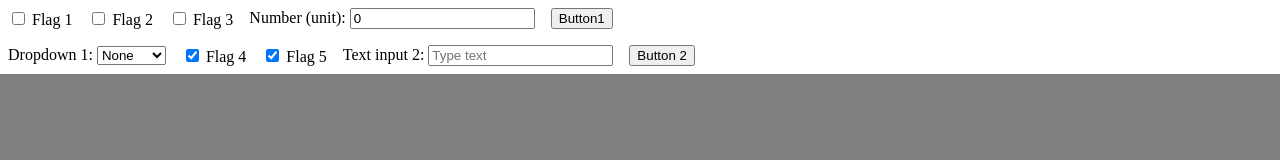
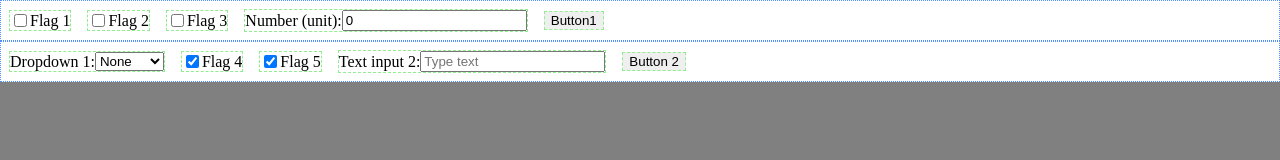
Before and after one commit to nazmulidris/js-scratch, a plain HTML site: page form-layout-css/index.html in a window 1280 px wide. Drawn offline with Linux system fonts and the light colour scheme.

Commit message:
Update CSS to vertically align nested elements

```diff
--- a/form-layout-css/style.css
+++ b/form-layout-css/style.css
@@ -31,17 +31,28 @@ body {
   flex-direction: column;
 }
 
-[data-scope="optionSet2"],
-[data-scope="optionSet1"] {
+[data-scope] {
   display: flex;
   flex-direction: row;
   align-items: center;
   font-size: 12pt;
   background: #fff;
   padding: 8px 0;
+  border: 1px dotted #4d90fe;
 }
 
-[data-scope="optionSet2"] > *,
-[data-scope="optionSet1"] > * {
+[data-scope] > * {
   margin: 0 8px;
+  border: 1px dashed lightgreen;
 }
+
+[data-scope] > * {
+  align-items: center;
+  /* Declare this to be a flex container. */
+  display: flex;
+}
+
+[data-scope] > label > * {
+  /* Any child of the label is a flex item and should be centered. */
+  align-items: center;
+}
```
